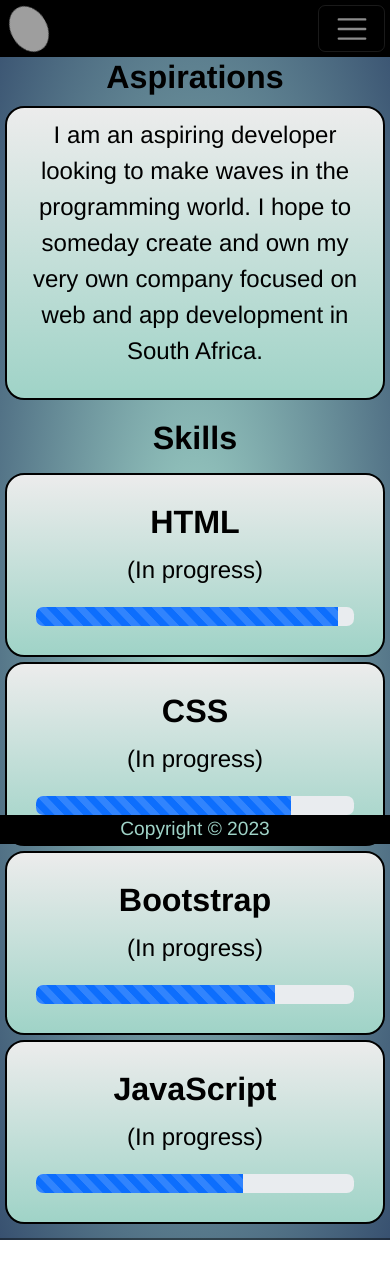
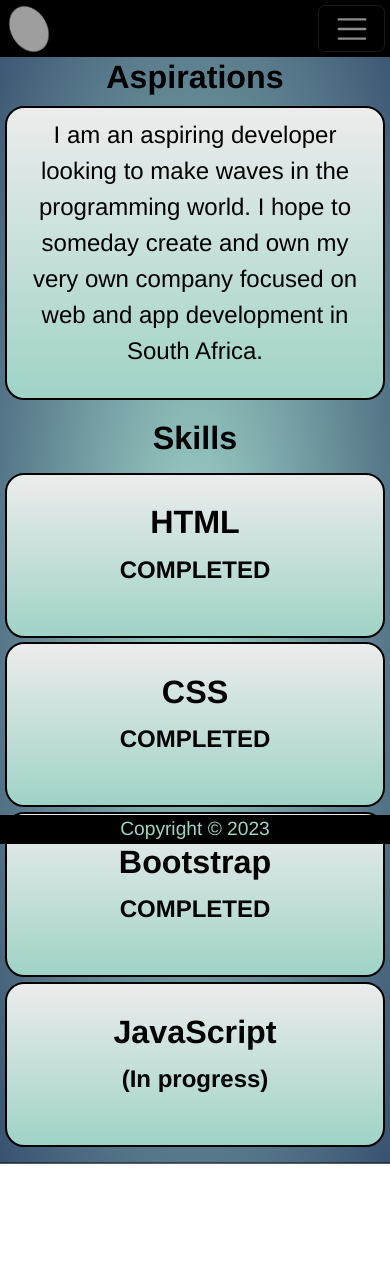
Before and after one commit to SethJKallis/VuePortfolio, a Vue app: page /about in a window 390 px wide. After the commit the page ends 1192 px from the top, so only its background shows below. Built offline with nearby package versions, Linux system fonts and the light colour scheme; grey boxes are pictures that could not be loaded.

Commit message:
fixed some responsiveness issues on work section and removed skill bars on about section

```diff
--- a/src/components/About.vue
+++ b/src/components/About.vue
@@ -18,63 +18,23 @@
           <h3 class="display-6 text-center fw-bold">Skills</h3>
           <div class="html-skill col-sm-12 col-md p-4">
             <h3 class="display-6 fw-bold">HTML</h3>
-            <p class="lead nowrap">(In progress)</p>
-            <div class="progress">
-              <div
-                class="progress-bar progress-bar-striped bg-primary progress-bar-animated"
-                role="progressbar"
-                aria-valuenow="75"
-                aria-valuemin="0"
-                aria-valuemax="100"
-                style="width: 95%"
-              ></div>
-            </div>
+            <p class="lead nowrap fw-bolder">COMPLETED</p>
           </div>
 
           <div class="css-skill col-sm-12 col-md p-4">
             <h3 class="display-6 fw-bold">CSS</h3>
-            <p class="lead nowrap">(In progress)</p>
-            <div class="progress">
-              <div
-                class="progress-bar progress-bar-striped bg-primary progress-bar-animated"
-                role="progressbar"
-                aria-valuenow="75"
-                aria-valuemin="0"
-                aria-valuemax="100"
-                style="width: 80%"
-              ></div>
-            </div>
+            <p class="lead nowrap fw-bolder">COMPLETED</p>
           </div>
         </div>
         <div class="row gap-1 mb-1">
           <div class="bootstrap-skill col-sm-12 col-md p-4">
             <h3 class="display-6 fw-bold">Bootstrap</h3>
-            <p class="lead nowrap">(In progress)</p>
-            <div class="progress">
-              <div
-                class="progress-bar progress-bar-striped bg-primary progress-bar-animated"
-                role="progressbar"
-                aria-valuenow="75"
-                aria-valuemin="0"
-                aria-valuemax="100"
-                style="width: 75%"
-              ></div>
-            </div>
+            <p class="lead nowrap fw-bolder">COMPLETED</p>
           </div>
 
           <div class="javascript-skill col-sm-12 col-md p-4">
             <h3 class="display-6 fw-bold">JavaScript</h3>
-            <p class="lead nowrap">(In progress)</p>
-            <div class="progress">
-              <div
-                class="progress-bar progress-bar-striped bg-primary progress-bar-animated"
-                role="progressbar"
-                aria-valuenow="75"
-                aria-valuemin="0"
-                aria-valuemax="100"
-                style="width: 65%"
-              ></div>
-            </div>
+            <p class="lead nowrap fw-bolder">(In progress)</p>
           </div>
         </div>
       </div>
--- a/src/components/Education.vue
+++ b/src/components/Education.vue
@@ -1,5 +1,5 @@
 <template>
-    <div class="content-container">
+    <div class="content-container mt-3 mt-md-0">
         <div class="section-height education-section col-11 col-sm-11 col-md mx-auto">
                   <h3 class="display-6 fw-bold text-center">Education</h3>
                   <dl class="row">
--- a/src/components/Projects.vue
+++ b/src/components/Projects.vue
@@ -5,11 +5,11 @@
 
     <div v-else class="section-height">
         <article id="projects" class="content-container mt-5 mt-lg-0">
-              <h2 class="display-4 fw-bold d-lg-none">Projects</h2>
+              <h2 class="display-4 fw-bold">Projects</h2>
               <div class="container-fluid px-3 pb-1">
                 <div class="row text-center gap-1">
                   <div v-for="project in projects" :key="project" :class="project.class" class="col col-sm-12 col-lg d-flex flex-column justify-content-between">
-                        <div class="nowrap lead fw-bold display-6 mt-3 g-0 px-0">{{ project.projectName }}</div>
+                        <div class="nowrap lead fw-bold display-6 g-0 px-0">{{ project.projectName }}</div>
                         <figure>
                           <img class="img-thumbnail mx-auto" :src="project.imageUrl" :alt="project.imageAlt" loading="lazy">
                         </figure>
```
